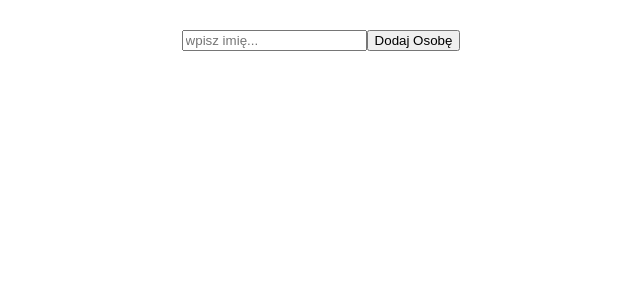
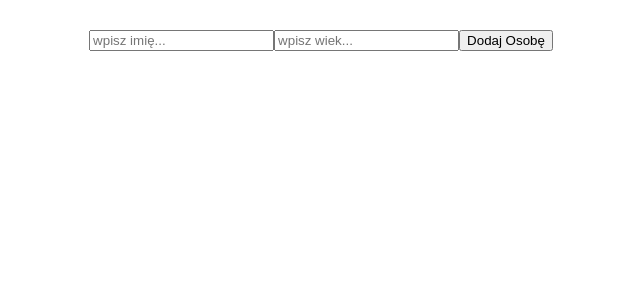
Before and after one commit to SerafinPL/react-redux-002, a React (Create React App) app: page / in a window 1280 px wide. Shown: the top 300 px of the page, without its empty margins (319-959 px from the left). Built offline with nearby package versions, Linux system fonts and the light colour scheme.

Commit message:
add age input

```diff
--- a/src/action.js
+++ b/src/action.js
@@ -1,3 +1,4 @@
 export const PERSON_ADD = 'PERSON_ADD';
 export const PERSON_DEL = 'PERSON_DEL';
-export const CHANGE = 'CHANGE';
+export const CHANGE_NAME = 'CHANGE_NAME';
+export const CHANGE_AGE = 'CHANGE_AGE';
--- a/src/components/AddPerson/AddPerson.js
+++ b/src/components/AddPerson/AddPerson.js
@@ -4,7 +4,8 @@ import './AddPerson.css';
 
 const addPerson = (props) => (
     <div className="AddPerson">
-    	<input onChange={props.changeInput} type='text' placeholder='wpisz imię...' value={props.value}/>
+    	<input onChange={props.changeInputName} type='text' placeholder='wpisz imię...' value={props.valueName}/>
+    	<input onChange={props.changeInputAge} type='text' placeholder='wpisz wiek...' value={props.valueAge}/>
         <button onClick={props.personAdded}>Dodaj Osobę</button>
     </div>
 );
--- a/src/containers/Persons.js
+++ b/src/containers/Persons.js
@@ -30,7 +30,13 @@ class Persons extends Component {
     render () {
         return (
             <div>
-                <AddPerson personAdded={this.props.personAdd} changeInput={this.props.changeIn} value={this.props.name}/>
+                <AddPerson
+                    personAdded={this.props.personAdd}
+                    changeInputName={this.props.changeInName}
+                    valueName={this.props.name}
+                    changeInputAge={this.props.changeInAge}
+                    valueAge={this.props.age}
+                />
                 {this.props.personsState.map(person => (
                     <Person
                         key={person.id}
@@ -46,7 +52,8 @@ class Persons extends Component {
 const mapStateToProps = state => {
     return{
         personsState: state.persons,
-        name: state.name
+        name: state.name,
+        age: state.age
     };
 };
 
@@ -54,7 +61,8 @@ const mapDispatchToProps = dispach => {
     return{
         personAdd: () =>        dispach({type: /*'personAdd'*/  actions.PERSON_ADD}),
         personDel: (id) =>      dispach({type: /*'personDel'*/  actions.PERSON_DEL, idety: id}),
-        changeIn: (event) =>    dispach({type: /*'CHANGE'*/     actions.CHANGE, event: event})
+        changeInName: (event) =>    dispach({type: /*'CHANGE'*/     actions.CHANGE_NAME, event: event}),
+        changeInAge: (event) =>     dispach({type: /*'CHANGE'*/     actions.CHANGE_AGE, event: event})
 
     };
 };
--- a/src/reducer.js
+++ b/src/reducer.js
@@ -2,7 +2,8 @@ import * as actions from './action';
 
 const initialState = {
         persons: [],
-        name: ''
+        name: '',
+        age: ''
     }
 
 const reducer = (state = initialState, action) => {
@@ -14,12 +15,13 @@ const reducer = (state = initialState, action) => {
 			const newPerson = {
              	id: new Date().getTime(), // not really unique but good enough here!
              	name: state.name,
-             	age: Math.floor( Math.random() * 50 )
+             	age: state.age//Math.floor( Math.random() * 50 )
          	}
 
          	return{
          		...state,
 				name: '',
+				age: '',
 				persons: state.persons.concat(newPerson)
 
 			}
@@ -32,11 +34,17 @@ const reducer = (state = initialState, action) => {
 				persons: state.persons.filter(person => person.id !== action.idety)
 			}
 		//case 'CHANGE':
-		case actions.CHANGE:
+		case actions.CHANGE_NAME:
 
 			return{
 				...state,
 				name: action.event.target.value
+			}
+		case actions.CHANGE_AGE:
+
+			return{
+				...state,
+				age: action.event.target.value
 			}
 	} // switch
 
```
